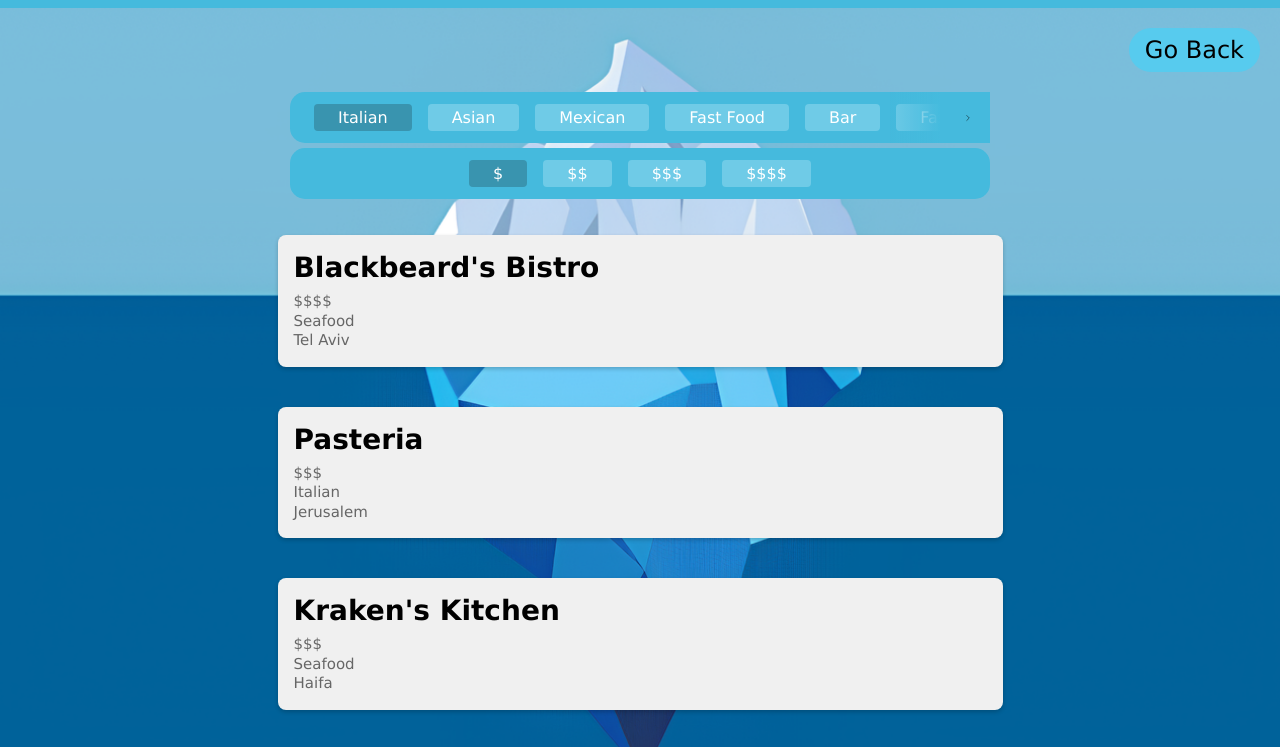
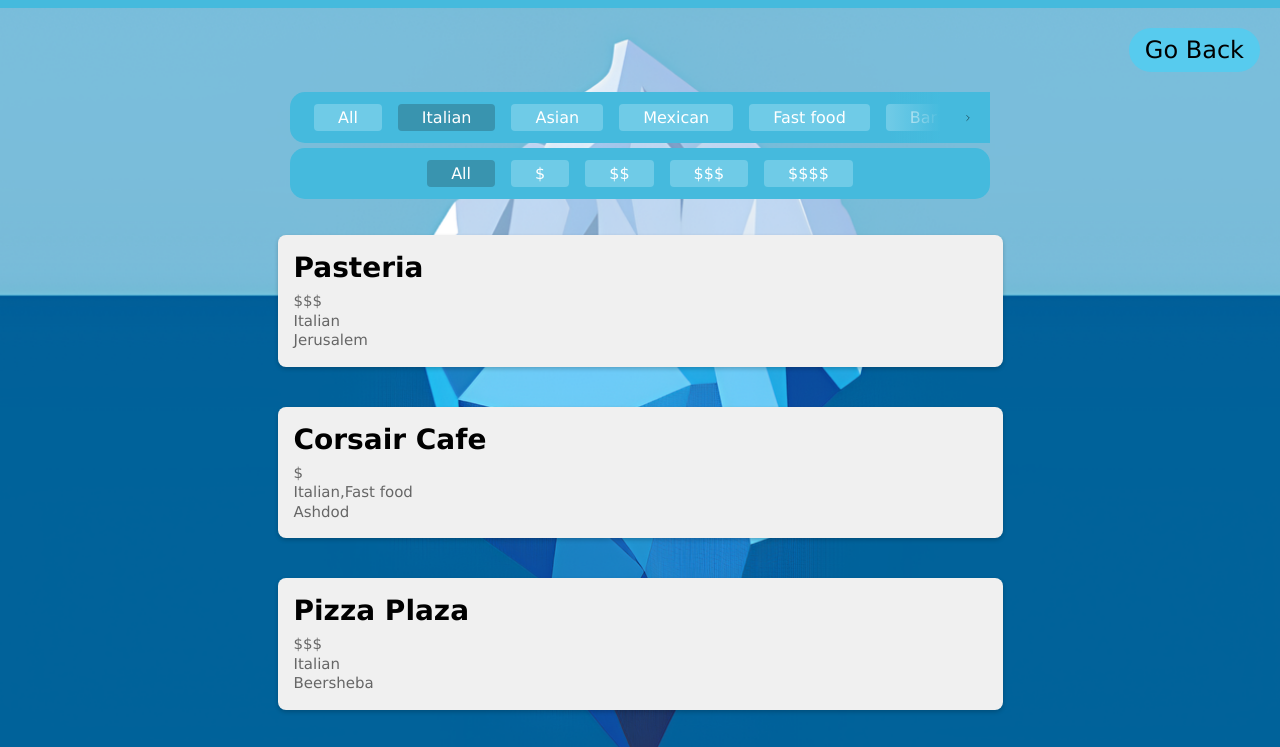
Before and after one commit to Iliash7/penguin-delivery, a website: page html/order.html in a window 1280 px wide. Both pictures are taken after a click on the link "Italian". Shown: the part 52-799 px from the top of the page. Drawn offline with Linux system fonts and the light colour scheme.

Commit message:
almost finished filtering, only by city is left

```diff
--- a/css/orders.css
+++ b/css/orders.css
@@ -212,6 +212,7 @@ li a:hover{
     margin: 16px auto;
     border-radius: 15px;
     -ms-overflow-style: none;
+    padding-bottom: 500px;
 }
 
 
@@ -243,3 +244,7 @@ li a:hover{
     font-size: 15px;
     line-height: 1.3;
 }
+
+.hide {
+    display: none;
+}
--- a/html/order.html
+++ b/html/order.html
@@ -28,7 +28,10 @@
             </div>
         <ul>
             <li>
-                <a href="#" class="active">Italian</a>
+                <a href="#" class="active">All</a>
+            </li>
+            <li>
+                <a href="#">Italian</a>
             </li>
             <li>
                 <a href="#">Asian</a>
@@ -37,28 +40,19 @@
                 <a href="#">Mexican</a>
             </li>
             <li>
-                <a href="#">Fast Food</a>
+                <a href="#">Fast food</a>
             </li>
             <li>
                 <a href="#">Bar</a>
             </li>
             <li>
-                <a href="#">Fast Food</a>
+                <a href="#">Seafood</a>
             </li>
             <li>
-                <a href="#">Fast Food</a>
+                <a href="#">Israeli</a>
             </li>
             <li>
-                <a href="#">Mexican</a>
-            </li>
-            <li>
-                <a href="#">Fast Food</a>
-            </li>
-            <li>
-                <a href="#">Fast Food</a>
-            </li>
-            <li>
-                <a href="#">Fast Food</a>
+                <a href="#">Desserts</a>
             </li>
         </ul>
 
@@ -71,7 +65,10 @@
         <div class="price-options">
             <ul>
                 <li>
-                    <a href="#" class="active">$</a>
+                    <a href="#" class="active">All</a>
+                </li>
+                <li>
+                    <a href="#">$</a>
                 </li>
                 <li>
                     <a href="#">$$</a>
--- a/js/order.js
+++ b/js/order.js
@@ -17,6 +17,7 @@ orderTabs.forEach((tab) => {
     tab.addEventListener("click", () => {
         removeAllActiveClasses(orderTabs);
         tab.classList.add("active");
+        filterCardsFromDB();
     });
 });
 
@@ -24,6 +25,7 @@ priceTabs.forEach((tab) => {
     tab.addEventListener("click", () => {
         removeAllActiveClasses(priceTabs);
         tab.classList.add("active");
+        filterCardsFromDB();
     });
 });
 
@@ -101,6 +103,38 @@ const generateCardsFromDB = (data) => {
     }
 }
 
+const filterCardsFromDB = () => {
+    let chosenFoodType = document.querySelector(".order-options ul .active");
+    let chosenPriceRange = document.querySelector(".price-options ul .active");
+    let cards = document.querySelectorAll(".card");
+    cards.forEach((card) => {
+
+        if (chosenFoodType.innerHTML == "All") {
+            card.classList.remove("hide");
+        } else {
+            if (card.firstChild.childNodes[2].innerHTML.includes(chosenFoodType.innerHTML)) {
+                card.classList.remove("hide");
+            } else {
+                card.classList.add("hide");
+            }
+        }
+    });
+debugger;
+    cards = document.querySelectorAll(".card:not(.hide)");
+    cards.forEach((card) => {
+
+        if (chosenPriceRange.innerHTML == "All") {
+            card.classList.remove("hide");
+        } else {
+            if (card.firstChild.childNodes[1].innerHTML == chosenPriceRange.innerHTML) {
+                card.classList.remove("hide");
+            } else {
+                card.classList.add("hide");
+            }
+        }
+    });
+}
+
 const fetchJsonData = () => {
     fetch("../DB/restuarants.json")
                 .then((res) => {
```
